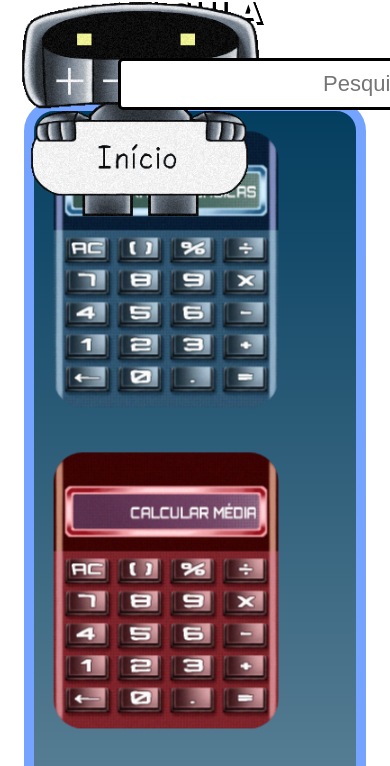
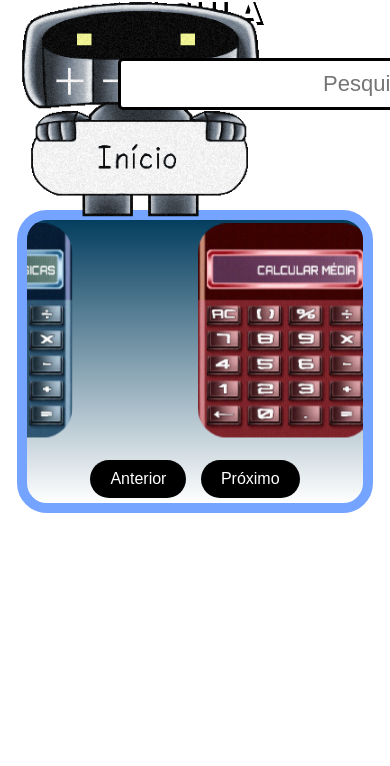
Before and after one commit to Estevao-Rodrigues-de-Freitas/Calcule-Aqui, a plain HTML site: page index.html in a window 390 px wide. Shown: the top 766 px of the page. Drawn offline with Linux system fonts and the light colour scheme.

Commit message:
Add files via upload

```diff
--- a/grafico.css
+++ b/grafico.css
@@ -3,52 +3,38 @@
     display: flex;
     flex-direction: column;
     align-items: center;
-    margin-top: 5vh;
-    position: relative;
-    padding: 2vh 2vw;
-    box-sizing: border-box;
+    margin-top: 150px;
 }
 
 .conter-calcula {
     width: 90%;
-    max-width: 1000px;
     margin: auto;
     overflow: hidden;
     text-align: center;
-    display: flex;
-    flex-direction: column;
     align-items: center;
+    justify-content: center;
     border: 10px solid rgb(116, 164, 255);
     border-radius: 30px;
-    background: linear-gradient(to bottom, rgb(4, 62, 95), rgb(255, 255, 255));
-    box-sizing: border-box;
-    padding: 2rem;
+    background: linear-gradient(to bottom,rgb(4, 62, 95),rgb(255, 255, 255));
 }
 
 .carrossel-setass {
     display: flex;
     justify-content: center;
     overflow: hidden;
-    width: 100%;
 }
 
 .carrossel {
     display: flex;
-    flex-wrap: wrap;
-    justify-content: center;
-    gap: 5vw;
+    gap: 120px;
     transition: transform 0.5s ease-in-out;
     position: relative;
-    width: 100%;
 }
 
 .imagemc {
-    width: 30vw;
-    max-width: 200px;
+    width: 30%;
     flex-shrink: 0;
-    display: flex;
     align-items: center;
-    justify-content: center;
     cursor: pointer;
 }
 
@@ -72,22 +58,18 @@
 }
 
 .botoes {
-    margin-top: 1rem;
-    display: flex;
-    flex-wrap: wrap;
-    justify-content: center;
-    gap: 1rem;
+    margin-top: 10px;
 }
 
 .btn {
-    padding: 0.7rem 1.5rem;
-    font-size: 1rem;
+    padding: 10px 20px;
+    font-size: 16px;
     cursor: pointer;
+    margin: 5px;
     border: none;
     background-color: rgb(0, 0, 0);
     color: white;
     border-radius: 20px;
-    transition: background-color 0.3s;
 }
 
 .btn:hover {
@@ -101,7 +83,7 @@
     width: 100%;
     height: 100%;
     background-image: url('fundo-base.png');
-    background-size: cover;
+    background-size: 100% 100%;
     background-position: center;
     z-index: -1;
     animation: DistorcaoFundo 3s infinite ease-in-out;
@@ -118,31 +100,3 @@
         transform: scale(1);
     }
 }
-
-/* Responsividade para telas menores */
-@media (max-width: 768px) {
-    .body-dois {
-        margin-top: 3vh;
-        padding: 1rem;
-    }
-
-    .imagemc {
-        width: 80%;
-        max-width: none;
-    }
-
-    .carrossel {
-        flex-direction: column;
-        gap: 2rem;
-    }
-
-    .btn {
-        width: 100%;
-        font-size: 0.9rem;
-    }
-
-    .conter-calcula {
-        width: 100%;
-        padding: 1rem;
-    }
-}
```
